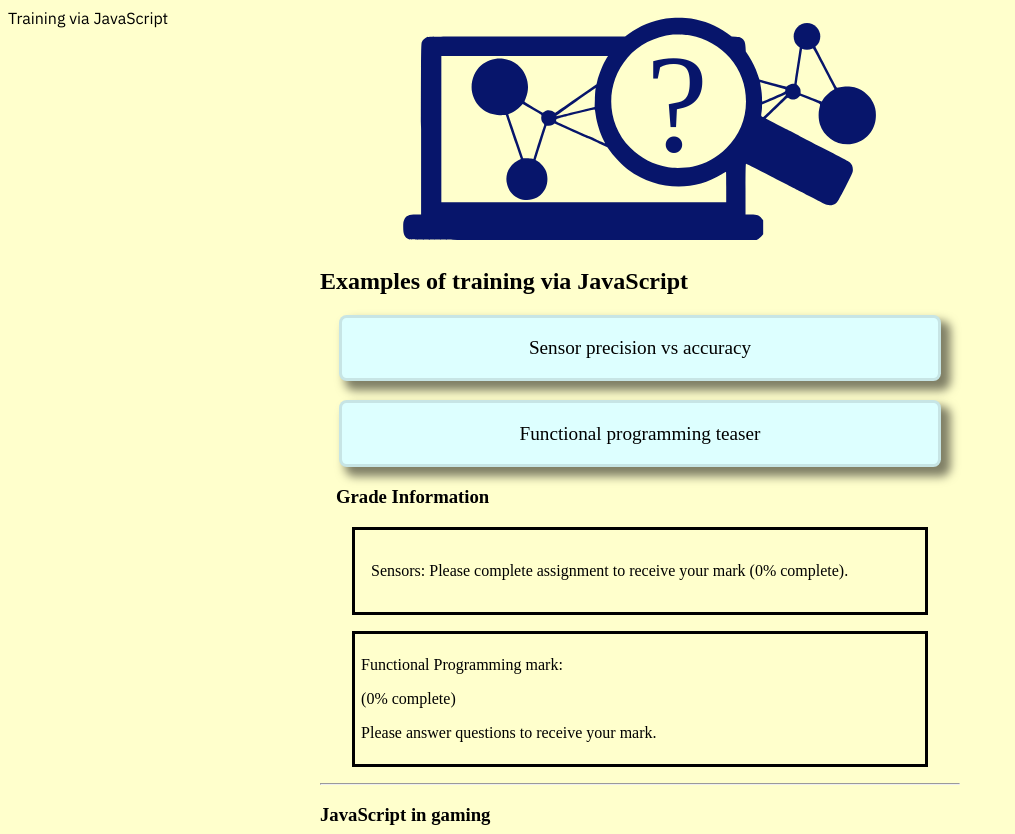
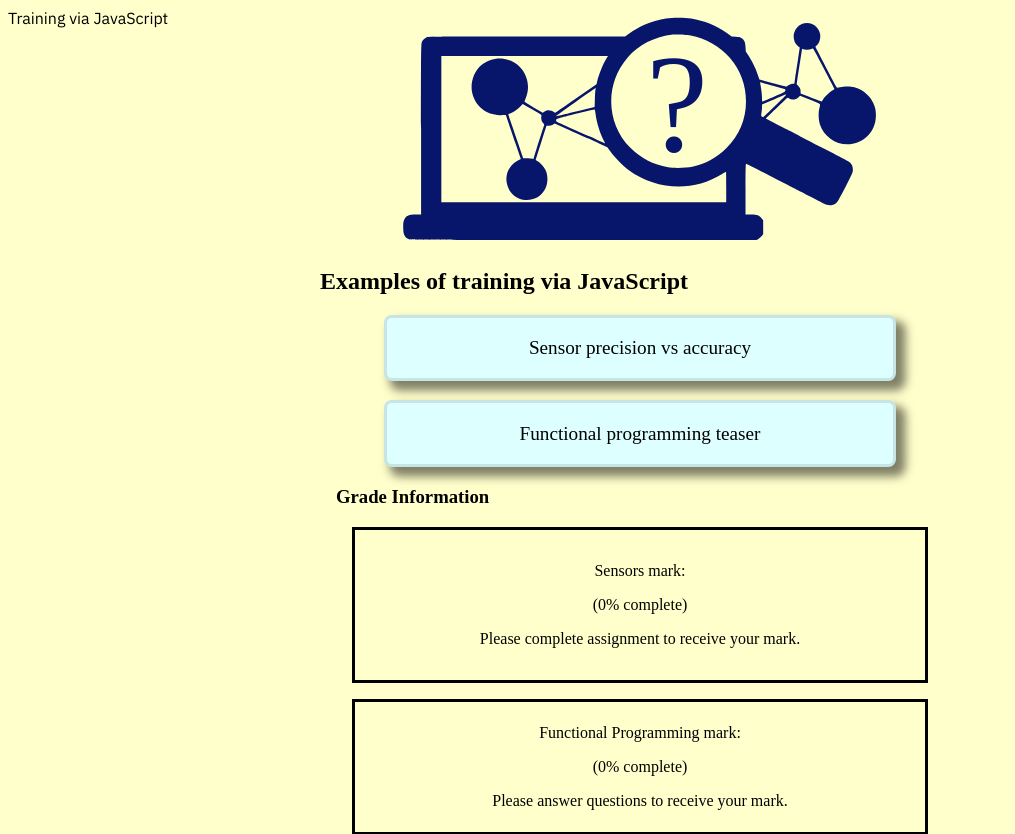
Before and after one commit to martinmphil/training_via_js, a Vue app: page / in a window 1280 px wide. Shown: the top 834 px of the page, without its empty margins (0-1015 px from the left). Built offline with nearby package versions, Linux system fonts and the light colour scheme.

Commit message:
responsive web design for sensors page

```diff
--- a/src/components/ExamplesList.vue
+++ b/src/components/ExamplesList.vue
@@ -1,12 +1,8 @@
 <template>
   <article>
     <h1>Examples of training via JavaScript</h1>
-    <p class="bttn-linking-to-example">
-      <router-link class="link-text" to="/sensor">Sensor precision vs accuracy</router-link>
-    </p>
-    <p class="bttn-linking-to-example">
-      <router-link class="link-text" to="/functional-programming">Functional programming teaser</router-link>
-    </p>
+    <router-link class="bttn-linking-to-example" to="/sensor">Sensor precision vs accuracy</router-link>
+    <router-link class="bttn-linking-to-example" to="/functional-programming">Functional programming teaser</router-link>
     <div class="grade-info">
       <h3>Grade Information</h3>
       <SensorsGrade/>
@@ -46,19 +42,18 @@ export default {
 <!-- Add "scoped" attribute to limit CSS to this component only -->
 <style scoped>
 .bttn-linking-to-example {
-  clear: right;
+  display: block;
+  width: 80%;
   background-color: #ddffff;
-  text-align: center;
-  font-size: 120%;
   border: solid;
   border-color: rgba(0,0,0,0.1);
   border-radius: 0.4em;
   padding: 1em;
-  margin: 1em;
+  margin: 1em auto;
   box-shadow: 0.4em 0.4em 0.5em 0.1em rgba(0,0,0,0.5);
   cursor: pointer;
-}
-.link-text {
+  text-align: center;
+  font-size: 120%;
   text-decoration: none;
   color: black;
 }
--- a/src/components/FunctionalProgrammingGrade.vue
+++ b/src/components/FunctionalProgrammingGrade.vue
@@ -12,9 +12,6 @@
 <script>
 export default {
   name: 'FunctionalProgrammingGrade',
-  data: function () {
-    return { a: 0 }
-  },
   computed: {
     currentMark () {
       let c = this.$store.state.correctAnswerTallyFunctionalProgramming
@@ -48,5 +45,6 @@ export default {
 .grade-info {
   border: solid;
   padding: 1%;
+  text-align: center;
 }
 </style>
--- a/src/components/SensorsGrade.vue
+++ b/src/components/SensorsGrade.vue
@@ -1,10 +1,10 @@
 <template>
   <div class="grade-info">
-    <p>
-      Sensors: {{ currentMark }} ({{ progress }}% complete).
-    </p>
+    <p>Sensors mark:</p>
+    <p>({{ progress }}% complete)</p>
+    <p>{{ currentMark }}.</p>
     <p v-if="gradable">
-      Your Sensors assignment grade is: <strong>{{ grade }}</strong>.
+      Your grade is: <strong>{{ grade }}</strong>.
     </p>
   </div>
 </template>
@@ -16,7 +16,7 @@ export default {
     currentMark () {
       let c = this.$store.state.correctAnswerTallySensors
       let w = this.$store.state.wrongAnswerTallySensors
-      return c || w ? c + ' correct out of ' + (c + w) + ' attempted'
+      return c || w ? c + ' out of ' + (c + w)
         : 'Please complete assignment to receive your mark'
     },
     progress () {
@@ -45,5 +45,6 @@ export default {
 .grade-info {
   border: solid;
   padding: 1em;
+  text-align: center;
 }
 </style>
--- a/src/views/FunctionalProgramming.vue
+++ b/src/views/FunctionalProgramming.vue
@@ -1,5 +1,5 @@
 <template>
-  <div class="functional-programming">
+  <div class="wrapper">
 
     <the-header class="the-header"/>
 
@@ -60,7 +60,7 @@ import TheFooter from '@/components/TheFooter.vue'
 export default {
   name: 'FunctionalProgramming',
   components: {
-    TheLogo, TheHeader, TheSiteNav, FunctionalProgrammingQuestion, FunctionalProgrammingGrade, TheFooter
+    TheHeader, TheLogo, TheSiteNav, FunctionalProgrammingQuestion, FunctionalProgrammingGrade, TheFooter
   },
   data: function () {
     return {
@@ -75,7 +75,6 @@ export default {
 .the-logo {
   max-width: 30em;
   margin: auto;
-  pointer-events: none;
 }
 
 .tagline {
@@ -83,7 +82,7 @@ export default {
 }
 
 /* responsive web design */
-@media only screen and (min-width: 40em) {
+@media only screen and (min-width: 67em) {
   .the-header {
     position: fixed;
     top: 0.5em;
@@ -93,15 +92,14 @@ export default {
 
 /* responsive web design */
 @media only screen and (min-width: 40em) and (max-width: 67em) {
-  .functional-programming {
+  .wrapper {
     width: 40em;
     margin-left: auto;
     margin-right: auto;
-    margin-top: 2em;
   }
 }
 @media only screen and (min-width: 67em) and (max-width: 76em) {
-  .functional-programming {
+  .wrapper {
     display: flex;
     justify-content: center;
     flex-direction: row;
@@ -110,7 +108,7 @@ export default {
   }
   .aside {
     margin-left: 1%;
-    max-width: 16em;
+    width: 16em;
     position: fixed;
     top: 3em;
     left: 0;
@@ -120,32 +118,27 @@ export default {
     flex-basis: 40em;
   }
   .grade-info {
-    max-width: 10em;
+    width: 10em;
     position: fixed;
     top: 3em;
     right: 0;
   }
 }
 @media only screen and (min-width: 76em) {
-  .functional-programming {
+  .wrapper {
     width: 40em;
     margin-left: auto;
     margin-right: auto;
-    margin-top: 2em;
   }
   .aside {
-    max-width: 16em;
+    width: 16em;
     position: fixed;
     top: 3em;
     left: 0;
     margin-left: 2%;
   }
-  .article {
-    order: 20;
-    flex-basis: 40em;
-  }
   .grade-info {
-    max-width: 16em;
+    width: 16em;
     position: fixed;
     top: 3em;
     right: 0;
--- a/src/views/Sensors.vue
+++ b/src/views/Sensors.vue
@@ -1,5 +1,5 @@
 <template>
-  <div class="sensors">
+  <div class="wrapper">
 
     <the-header class="the-header"/>
 
@@ -10,14 +10,12 @@
 
     <sensors-grade/>
 
-    <section>
+    <article>
       <h1>Sensors</h1>
       <h2>Accuracy vs precision</h2>
       <p class="tagline">
         Comparing and contrasting accuracy with precision in sensor measurements
       </p>
-    </section>
-    <section>
       <p>
         In common language <em>accuracy</em> and <em>precision</em> often appear synonymous.
         But in sensor technology,
@@ -46,14 +44,15 @@
         whereas precision indicates a reliable grouping within a dataset.
       </p>
       <hr>
-    </section>
 
-    <sensors-exercises/>
+      <sensors-exercises/>
 
-    <sensors-grade/>
-    <hr>
+      <sensors-grade/>
+      <hr>
 
-    <the-footer/>
+      <the-footer/>
+
+    </article>
 
   </div>
 </template>
@@ -81,6 +80,11 @@ export default {
 </script>
 
 <style scoped>
+.the-logo {
+  max-width: 30em;
+  margin: auto;
+}
+
 .tagline {
   font-weight: bold;
 }
@@ -96,11 +100,68 @@ export default {
 }
 
 /* responsive web design */
-@media only screen and (min-width: 50em) {
+@media only screen and (min-width: 67em) {
   .the-header {
     position: fixed;
     top: 0.5em;
     left: 0.5em;
   }
 }
+
+/* responsive web design */
+@media only screen and (min-width: 40em) and (max-width: 67em) {
+  .wrapper {
+    width: 40em;
+    margin-left: auto;
+    margin-right: auto;
+  }
+}
+
+@media only screen and (min-width: 67em) and (max-width: 76em) {
+  .wrapper {
+    display: flex;
+    justify-content: center;
+    flex-direction: row;
+    margin-right: 10em;
+    margin-left: 17em;
+  }
+  .aside {
+    margin-left: 1%;
+    width: 16em;
+    position: fixed;
+    top: 3em;
+    left: 0;
+  }
+  .article {
+    order: 20;
+    flex-basis: 40em;
+  }
+  .grade-info {
+    width: 10em;
+    position: fixed;
+    top: 3em;
+    right: 0;
+  }
+}
+@media only screen and (min-width: 76em) {
+  .wrapper {
+    width: 40em;
+    margin-left: auto;
+    margin-right: auto;
+  }
+  .aside {
+    width: 16em;
+    position: fixed;
+    top: 3em;
+    left: 0;
+    margin-left: 2%;
+  }
+  .grade-info {
+    width: 16em;
+    position: fixed;
+    top: 3em;
+    right: 0;
+    margin-right: 2%;
+  }
+}
 </style>
```
